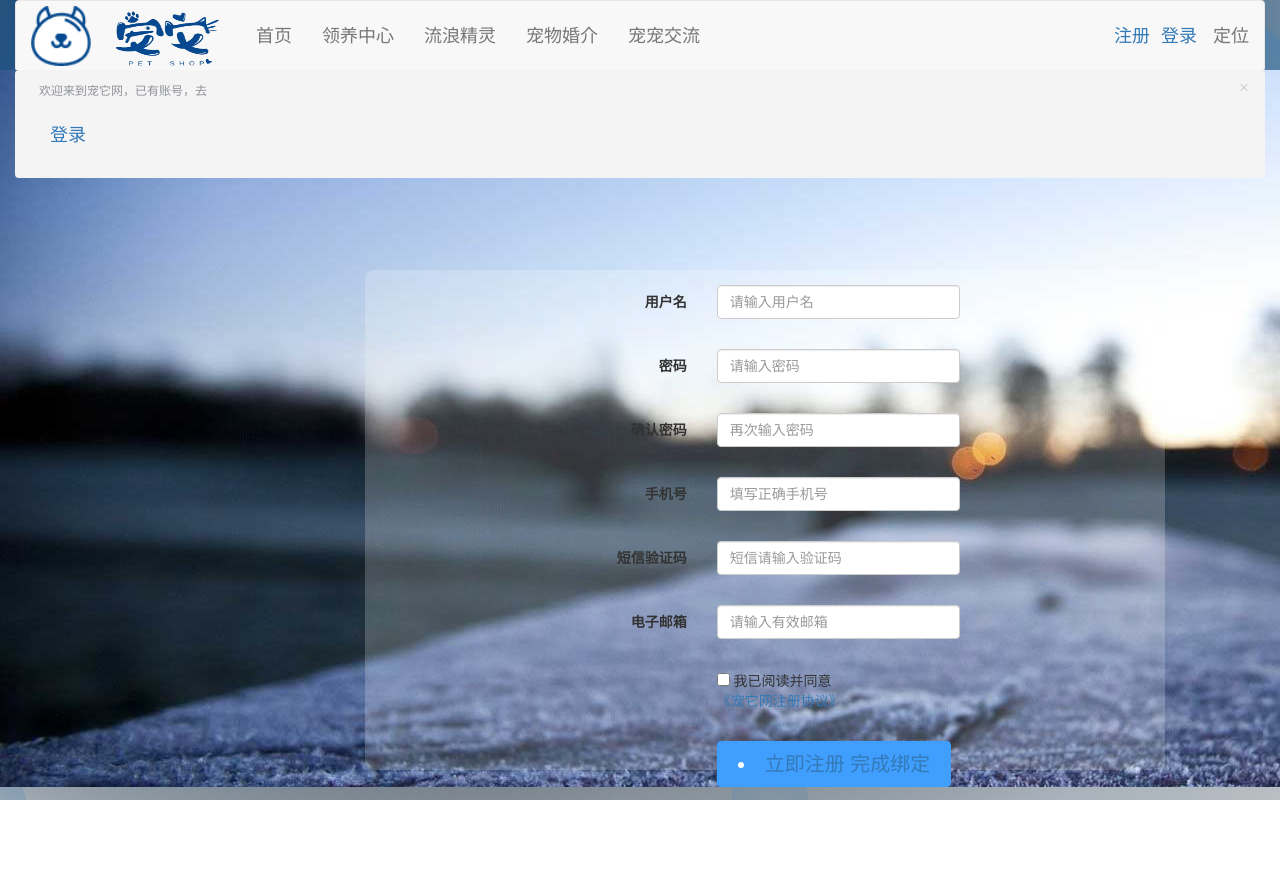
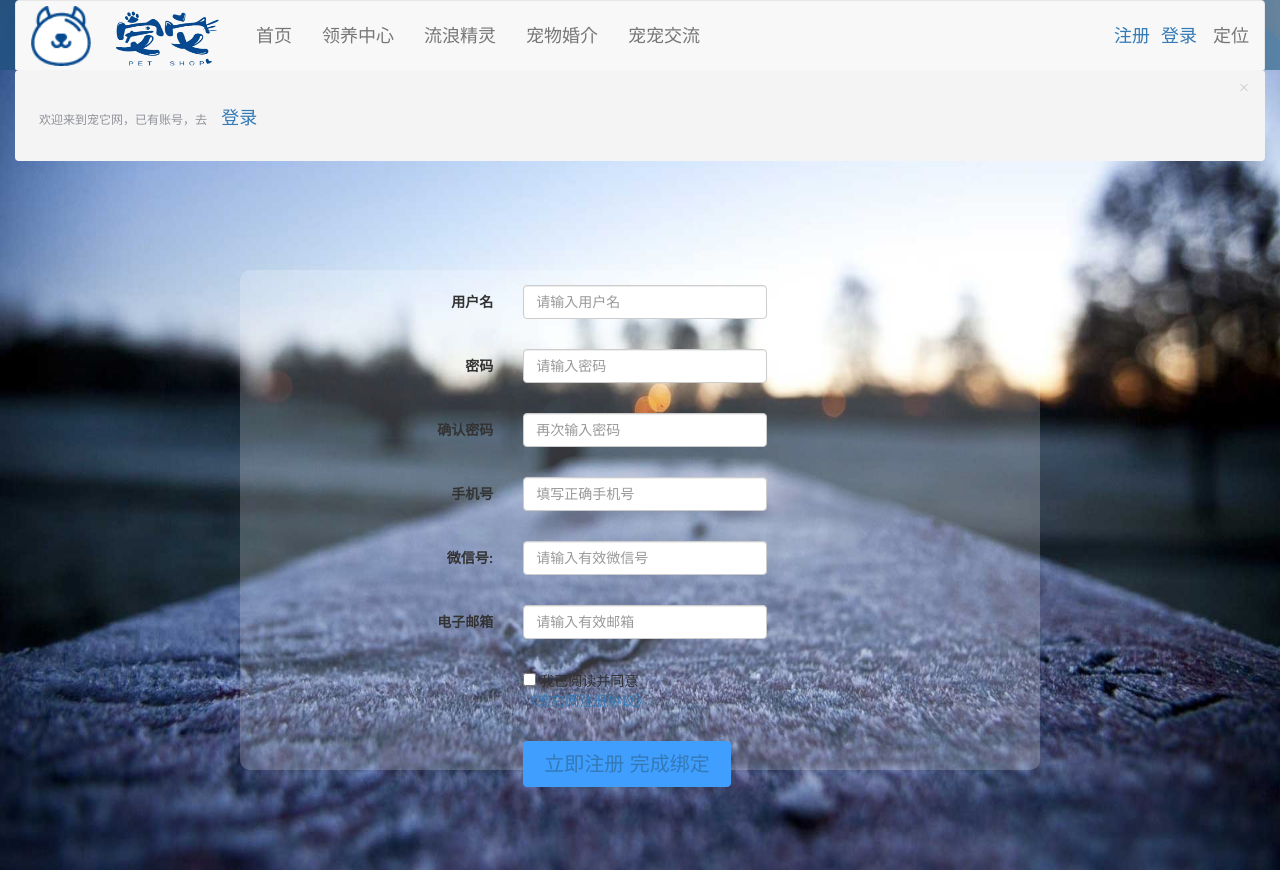
Before and after one commit to chenzhu970528/chongta-vue, a Vue app: page /register in a window 1280 px wide. Before the commit the page ends 800 px from the top, so only its background shows below. Built offline with nearby package versions, Linux system fonts and the light colour scheme.

Commit message:
更新注册表单验证功能

```diff
--- a/src/App.vue
+++ b/src/App.vue
@@ -10,8 +10,8 @@
       <canvas></canvas>
     </div>
     <div class="foot">
-      <foot></foot>
-    </div>
+    <foot></foot>
+  </div>
   </div>
 </template>
 
--- a/src/components/adoption/DetailsInfo.vue
+++ b/src/components/adoption/DetailsInfo.vue
@@ -22,12 +22,42 @@
       <li class="list-group-item list-group-item-info">
         <span class="glyphicon glyphicon-heart-empty"  aria-hidden="true"> 有意领养者：</span>
         <span style="margin-left: 10px" v-for="diary in diarys">
-          <router-link tag="a" :to="'/userDetails/'+diary.userId">{{diary.realName}}</router-link>
+          <el-popover
+            placement="right"
+            width="400"
+            trigger="click">
+            <h4>基本信息</h4>
+            <dl>
+              <dd>
+              <span class="glyphicon glyphicon-user" aria-hidden="true"> 联系人：</span>{{diary.realName}}
+              </dd>
+              <dd>
+              <span class="glyphicon glyphicon-retweet" aria-hidden="true"> 性别：</span>{{diary.sex?'男':'女'}}
+              </dd>
+              <dd>
+              <span class="glyphicon glyphicon-phone" aria-hidden="true"> 手机号：</span>{{diary.userPhone}}
+              </dd>
+              <dd>
+              <span class="glyphicon glyphicon-envelope" aria-hidden="true"> 邮箱：</span>{{diary.userEmail}}
+              </dd>
+            </dl>
+            <el-button type="text" style="margin-left: 0px" slot="reference">{{diary.userName}}</el-button>
+            </el-popover>
         </span>
-
       </li>
     </ul>
-    <button type="button" class="btn btn-lg btn-primary">我想领养</button>
+    <el-button type="primary" @click="centerDialogVisible = true">我想领养<i class="el-icon-success el-icon--right"></i></el-button>
+    <el-dialog
+      title="提示"
+      :visible.sync="centerDialogVisible"
+      width="30%"
+      center>
+      <span>点击确认我们将把你的联系方式交给发布者，确认请点击</span>
+      <span slot="footer" class="dialog-footer">
+    <el-button @click="centerDialogVisible = false">取 消</el-button>
+    <el-button type="primary" @click="wantAdo">确 定</el-button>
+  </span>
+    </el-dialog>
   </div>
 </template>
 
@@ -37,6 +67,8 @@
         name: "DetailsInfo",
       data(){
           return{
+            centerDialogVisible: false,
+            userId:this.$store.state.userId,
             adoId:this.$route.params.adoId,
             // 详细信息
             jsondata1:[],
@@ -45,6 +77,24 @@
             // 便利出的有意领养者
             diarys:[]
           }
+      },
+      methods:{
+        wantAdo(){
+          this.centerDialogVisible = false
+          let _this = this
+          $.ajax({
+            url: "http://localhost:3000/adoptions/adoAddApply",
+            type: "post",
+            data: {
+              userId: _this.userId,
+              adoId:_this.adoId,
+            },
+            success: function (result) {
+              // console.log(result)
+              alert('提交成功')
+            }
+          })
+        }
       },
       created(){
         axios.get(`http://localhost:3000/adoptions/details/${this.adoId}`).then((result) => {
@@ -59,7 +109,6 @@
         })
       }
     }
-
 </script>
 
 <style scoped>
--- a/src/components/register.vue
+++ b/src/components/register.vue
@@ -4,56 +4,67 @@
       title=""
       type="info" style="font-size: 20px;float: left">
       欢迎来到宠它网，已有账号，去
-      <user-login></user-login>
+      <div style="display: inline-block">
+        <user-login></user-login>
+      </div>
     </el-alert>
     <div class="bg">
     <form class="form-horizontal" style="margin-top: 200px;margin-left: 10px">
       <div class="form-group first">
-        <label for="inputkind" class="col-sm-3 control-label col-sm-offset-2">用户名</label>
+        <label  class="col-sm-2 control-label col-sm-offset-2">用户名</label>
         <div class="col-sm-4">
-          <input type="text" class="form-control" id="inputkind" placeholder="请输入用户名">
+          <input type="text" class="form-control" v-model="userName"  id="inputuser" placeholder="请输入用户名">
         </div>
       </div>
       <div class="form-group">
-        <label for="inputkind" class="col-sm-3 control-label col-sm-offset-2">密码</label>
+        <label  class="col-sm-2 control-label col-sm-offset-2">密码</label>
         <div class="col-sm-4">
-          <input type="text" class="form-control"  placeholder="请输入密码">
+          <input type="password" v-model="userPwd1" class="form-control"  placeholder="请输入密码">
         </div>
       </div>
       <div class="form-group">
-        <label for="inputkind" class="col-sm-3 control-label col-sm-offset-2">确认密码</label>
+        <label  class="col-sm-2 control-label col-sm-offset-2">确认密码</label>
         <div class="col-sm-4">
-          <input type="text" class="form-control"  placeholder="再次输入密码">
+          <input @change="checkPwd" type="password" v-model="userPwd2" class="form-control"  placeholder="再次输入密码">
+        </div>
+        <div class="col-sm-2 text-danger" v-if="pwdflag">{{msgPassword}}</div>
+      </div>
+
+      <div class="form-group">
+        <label  class="col-sm-2 control-label col-sm-offset-2">手机号</label>
+        <div class="col-sm-4">
+          <input type="text" v-model="userPhone" class="form-control"  placeholder="填写正确手机号">
+        </div>
+      </div>
+      <!--<div class="form-group">-->
+        <!--<label class="col-sm-2 control-label col-sm-offset-2">短信验证码</label>-->
+        <!--<div class="col-sm-4">-->
+          <!--<input type="text" class="form-control" placeholder="短信请输入验证码">-->
+        <!--</div>-->
+      <!--</div>-->
+      <div class="form-group">
+        <label  class="col-sm-2 control-label col-sm-offset-2">微信号:</label>
+        <div class="col-sm-4">
+          <input type="text" v-model="wechat" class="form-control"  placeholder="请输入有效微信号">
         </div>
       </div>
       <div class="form-group">
-        <label for="inputkind" class="col-sm-3 control-label col-sm-offset-2">手机号</label>
+        <label  class="col-sm-2 control-label col-sm-offset-2">电子邮箱</label>
         <div class="col-sm-4">
-          <input type="text" class="form-control"  placeholder="填写正确手机号">
+          <input type="text" @change="checkemail" v-model="userEmail" class="form-control"  placeholder="请输入有效邮箱">
         </div>
+        <div class="col-sm-2 text-danger" v-if="mailflag">{{msgmail}}</div>
       </div>
       <div class="form-group">
-        <label for="inputkind" class="col-sm-3 control-label col-sm-offset-2">短信验证码</label>
-        <div class="col-sm-4">
-          <input type="text" class="form-control" placeholder="短信请输入验证码">
-        </div>
-      </div>
-      <div class="form-group">
-        <label for="inputkind" class="col-sm-3 control-label col-sm-offset-2">电子邮箱</label>
-        <div class="col-sm-4">
-          <input type="text" class="form-control"  placeholder="请输入有效邮箱">
-        </div>
-      </div>
-      <div class="form-group">
-        <label for="inputkind" class="col-sm-3 control-label col-sm-offset-2"></label>
+        <label class="col-sm-2 control-label col-sm-offset-2"></label>
         <div class="col-sm-4">
           <input type="checkbox"> 我已阅读并同意 <a href="">《宠它网注册协议》</a>
         </div>
       </div>
       <div class="form-group">
-        <label for="inputkind" class="col-sm-3 control-label col-sm-offset-2"></label>
+        <label class="col-sm-2 control-label col-sm-offset-2"></label>
         <div class="col-sm-4">
-          <el-button type="primary" style="font-size: 20px"><router-link tag="li" active-class="active" role="presentation" to="/finish" exact><a>立即注册 完成绑定</a></router-link></el-button>
+          <el-button type="primary" style="font-size: 20px"><a>立即注册 完成绑定</a></el-button>
         </div>
       </div>
     </form>
@@ -67,6 +78,42 @@
       name: "register",
       components: {
         'user-login': Login,
+      },
+      data(){
+        return{
+          userName:'',
+          userPhone:'',
+          userPwd1:'',
+          userPwd2:'',
+          wechat:'',
+          userEmail:'',
+
+
+          msgPassword:'',
+          pwdflag:false,
+          msgmail:'',
+          mailflag:false,
+          className:'btn2'
+        }
+      },
+      methods:{
+        checkPwd:function () {
+          if(this. userPwd1!==this. userPwd2){
+            this.pwdflag=true;
+            this.msgPassword='与第一次不符，请重新输入！';
+          }else {
+            this.pwdflag=false;
+          }
+        },
+        checkemail:function(){
+          var regEmail=/^[1-9a-zA-Z_]\w*@[a-zA-Z0-9]+(\.[a-zA-Z]{2,})+$/;
+          if(this.userEmail==''){
+            this.msgmail="请输入邮箱";
+          }else if(!regEmail.test(this.email)){
+            this.mailflag =true
+            this.msgmail="邮箱格式不正确";
+          }else this.mailflag=false
+        },
       }
     }
 </script>
@@ -75,6 +122,7 @@
 .container{
   background: url('../assets/homeless/bg1.jpg');
   width: 100%;
+  background-size: 100% 100%;
   position: absolute;
   left: 0px;
   top: 70px;
@@ -84,7 +132,7 @@
   width: 800px;
   border-radius: 10px;
   background-color: rgba(255,255,255,0.2);
-  margin-left: 350px;
+  margin: 100px auto;
 }
 form{
   margin-top: 60px;
@@ -95,4 +143,9 @@ h3{
 .form-group{
   padding-top: 15px;
 }
+.text-danger{
+  background: #fff;
+  border-radius: 5px;
+  border: 1px solid #a12c14;
+}
 </style>
--- a/src/components/user/accManagement/changepwd.vue
+++ b/src/components/user/accManagement/changepwd.vue
@@ -38,7 +38,7 @@
             @change="checkPwd"
           >
           </el-input>
-          <span v-if="flag1">{{msgPassword}}</span>
+          <span  v-if="flag1">{{msgPassword}}</span>
         </el-col>
       </el-row>
       <el-row>
```
